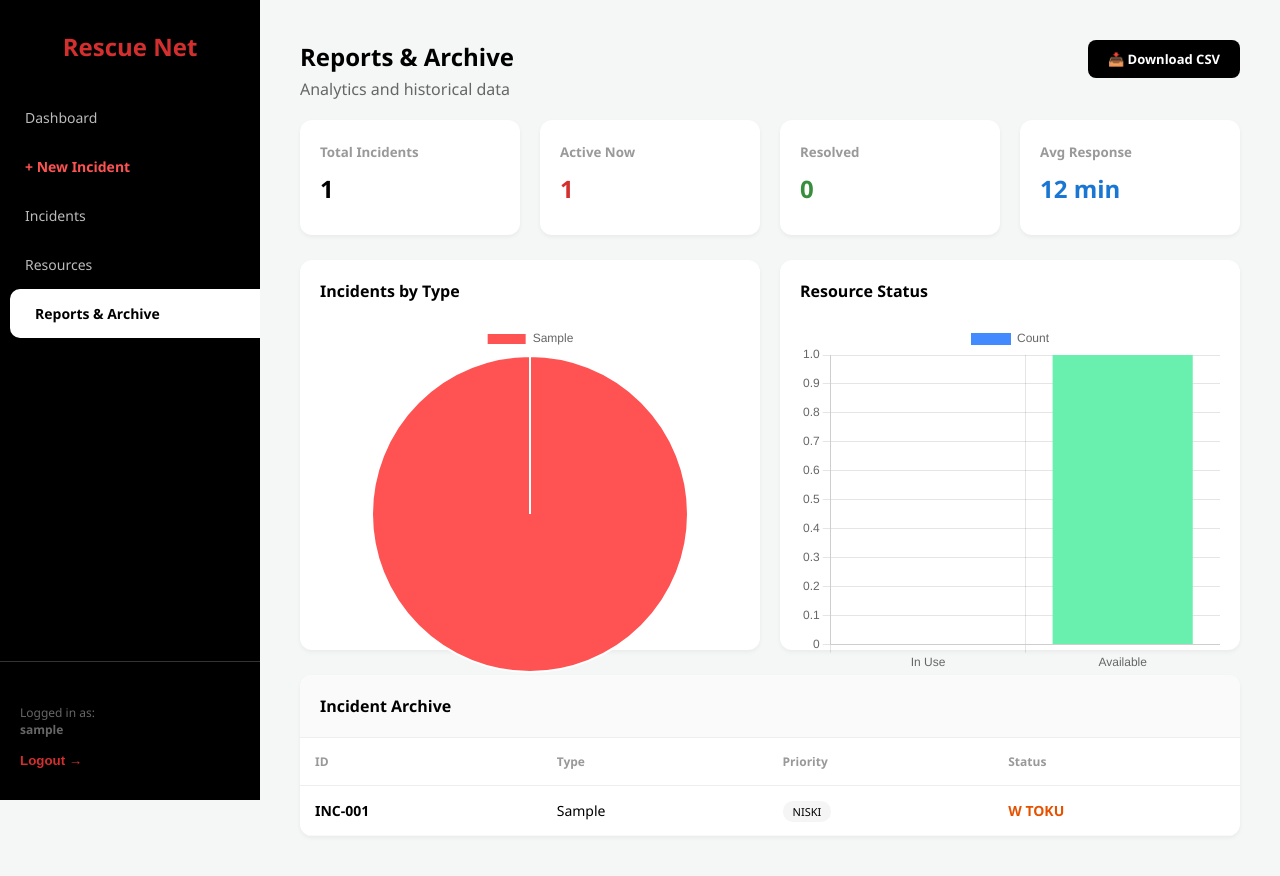
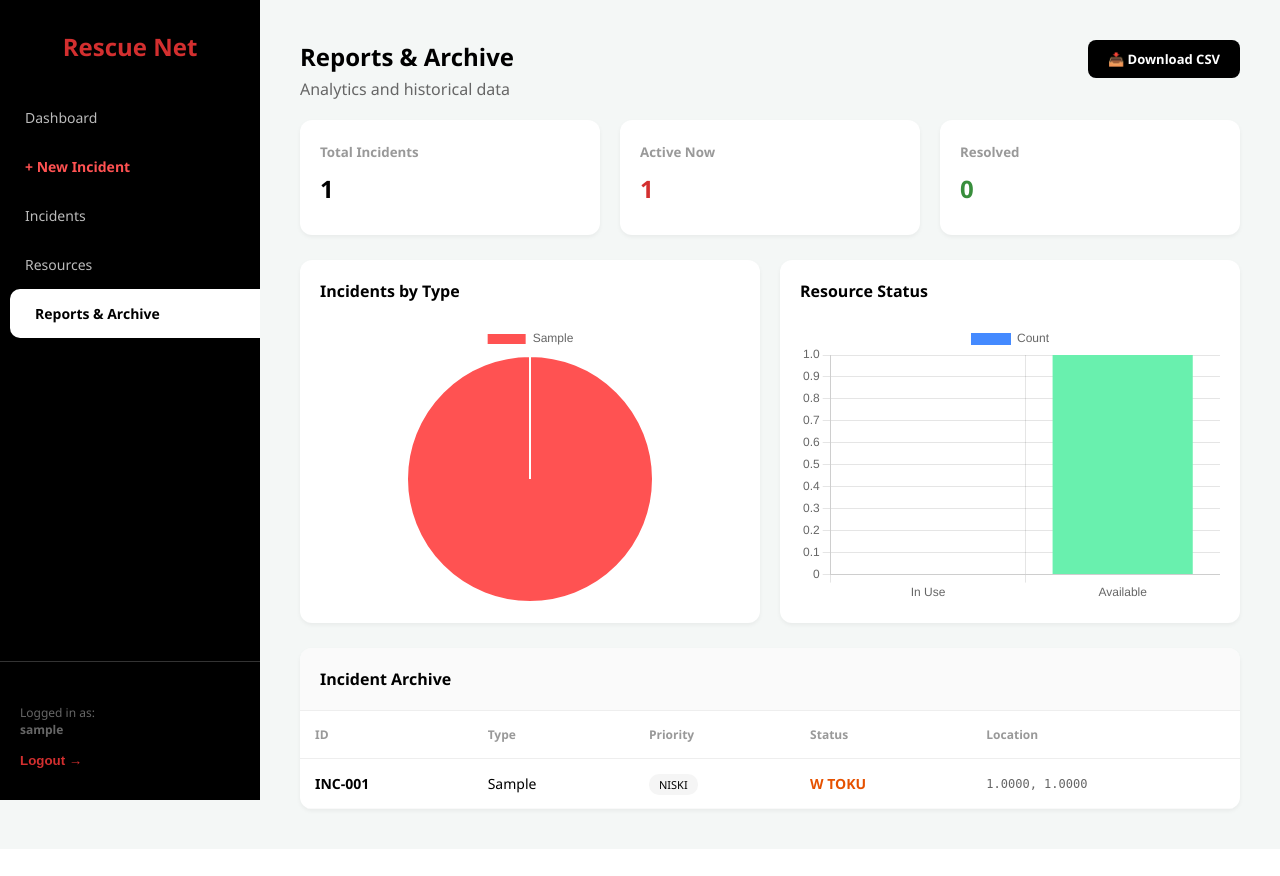
Before and after one commit to Hikaritora/RescueNET, a Django app: page /archiwum/ in a window 1280 px wide. After the commit the page ends 813 px from the top, so only its background shows below. Run offline with Django 5.2, Linux system fonts and the light colour scheme; a user stored in the database is signed in; tables that the repository leaves empty hold one stand-in row (values such as "Sample post").

Commit message:
Improve UI, fix broken pie chart location
Remove the placeholder Avg Response stat card, fix pie chart overflow by wrapping canvas in a sized container, add Location column with coordinates to the incident archive table.

```diff
--- a/Inspiracja_Apki/management/templates/management/archiwum.html
+++ b/Inspiracja_Apki/management/templates/management/archiwum.html
@@ -11,7 +11,7 @@
     </a>
 </div>
 
-<div style="display: grid; grid-template-columns: repeat(4, 1fr); gap: 20px; margin-bottom: 25px;">
+<div style="display: grid; grid-template-columns: repeat(3, 1fr); gap: 20px; margin-bottom: 25px;">
     <div style="background: #fff; padding: 20px; border-radius: 12px; box-shadow: 0 2px 4px rgba(0,0,0,0.05);">
         <small style="color: #999; font-weight: bold;">Total Incidents</small>
         <h2 style="margin: 10px 0;">{{ total }}</h2>
@@ -24,20 +24,20 @@
         <small style="color: #999; font-weight: bold;">Resolved</small>
         <h2 style="margin: 10px 0; color: #388e3c;">{{ resolved }}</h2>
     </div>
-    <div style="background: #fff; padding: 20px; border-radius: 12px; box-shadow: 0 2px 4px rgba(0,0,0,0.05);">
-        <small style="color: #999; font-weight: bold;">Avg Response</small>
-        <h2 style="margin: 10px 0; color: #1976d2;">12 min</h2>
-    </div>
 </div>
 
 <div style="display: grid; grid-template-columns: 1fr 1fr; gap: 20px; margin-bottom: 25px;">
-    <div style="background: #fff; padding: 20px; border-radius: 12px; box-shadow: 0 2px 4px rgba(0,0,0,0.05); height: 350px;">
+    <div style="background: #fff; padding: 20px; border-radius: 12px; box-shadow: 0 2px 4px rgba(0,0,0,0.05);">
         <h4 style="margin-top: 0;">Incidents by Type</h4>
-        <canvas id="typePieChart"></canvas>
+        <div style="position: relative; height: 280px;">
+            <canvas id="typePieChart"></canvas>
+        </div>
     </div>
-    <div style="background: #fff; padding: 20px; border-radius: 12px; box-shadow: 0 2px 4px rgba(0,0,0,0.05); height: 350px;">
+    <div style="background: #fff; padding: 20px; border-radius: 12px; box-shadow: 0 2px 4px rgba(0,0,0,0.05);">
         <h4 style="margin-top: 0;">Resource Status</h4>
-        <canvas id="resourceBarChart"></canvas>
+        <div style="position: relative; height: 280px;">
+            <canvas id="resourceBarChart"></canvas>
+        </div>
     </div>
 </div>
 
@@ -50,6 +50,7 @@
                 <th style="padding: 15px;">Type</th>
                 <th style="padding: 15px;">Priority</th>
                 <th style="padding: 15px;">Status</th>
+                <th style="padding: 15px;">Location</th>
             </tr>
         </thead>
         <tbody>
@@ -62,6 +63,9 @@
                 </td>
                 <td style="padding: 15px; color: {% if inc.status == 'zakończony' %}#388e3c{% else %}#e65100{% endif %}; font-weight: bold;">
                     {{ inc.status|upper }}
+                </td>
+                <td style="padding: 15px; font-family: monospace; font-size: 12px; color: #666;">
+                    {{ inc.lat|floatformat:4 }}, {{ inc.lng|floatformat:4 }}
                 </td>
             </tr>
             {% endfor %}
```
